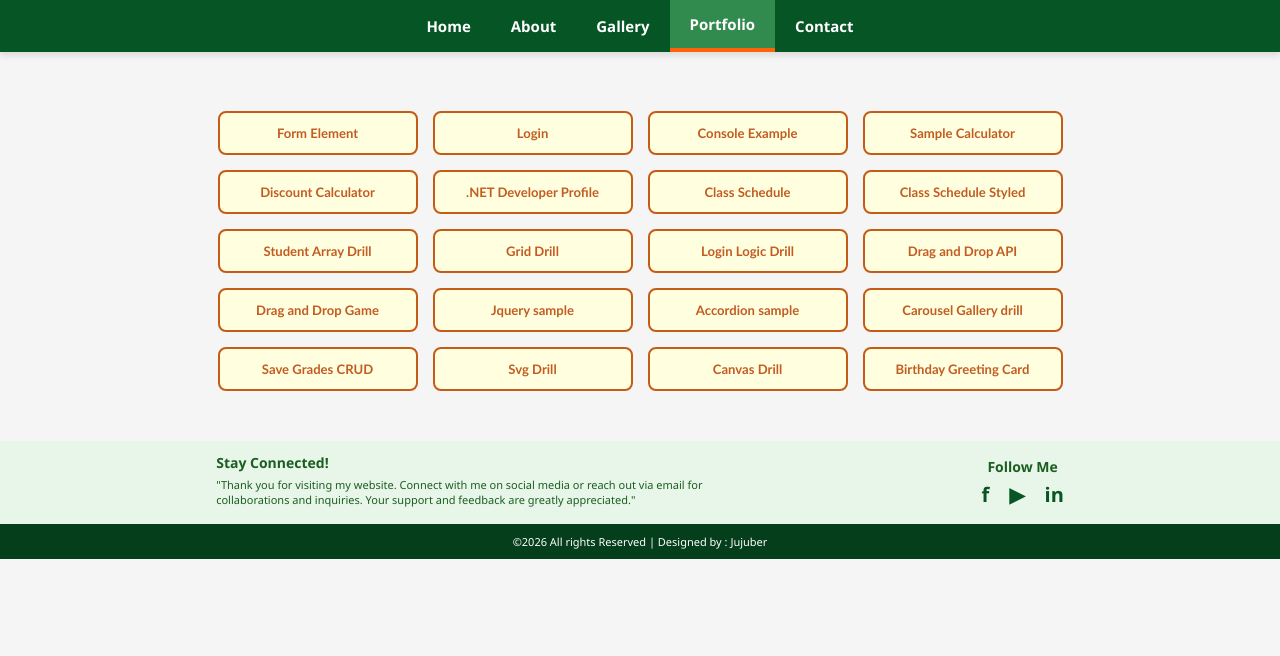
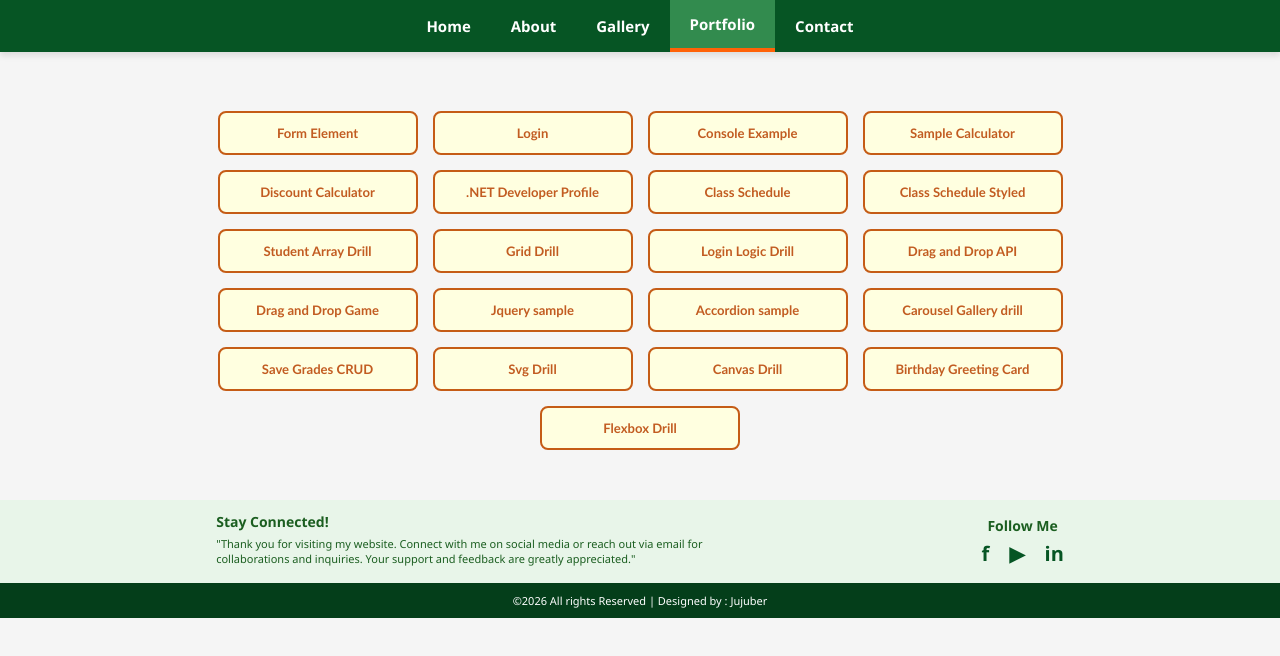
Before and after one commit to ZenSaiga/Website, a plain HTML site: page Portfolio.html in a window 1280 px wide. Drawn offline with Linux system fonts and the light colour scheme.

Commit message:
Add Flexbox drill link to Portfolio.html
Added Flexbox drill link to the portfolio page.

```diff
--- a/Portfolio.html
+++ b/Portfolio.html
@@ -39,6 +39,7 @@
         <a href="SvgDrill.html" class="links box" class="box"><h3>Svg Drill</h3></a>
         <a href="CanvasDrill.html" class="links box" class="box"><h3>Canvas Drill</h3></a>
         <a href="CanvasBirthdayCard.html" class="links box" class="box"><h3>Birthday Greeting Card</h3></a>
+        <a href="Flexbox.html" class="links box" class="box"><h3>Flexbox Drill</h3></a>
     </main>
     <footer class="footer">
       <div class="footer-content">
```
